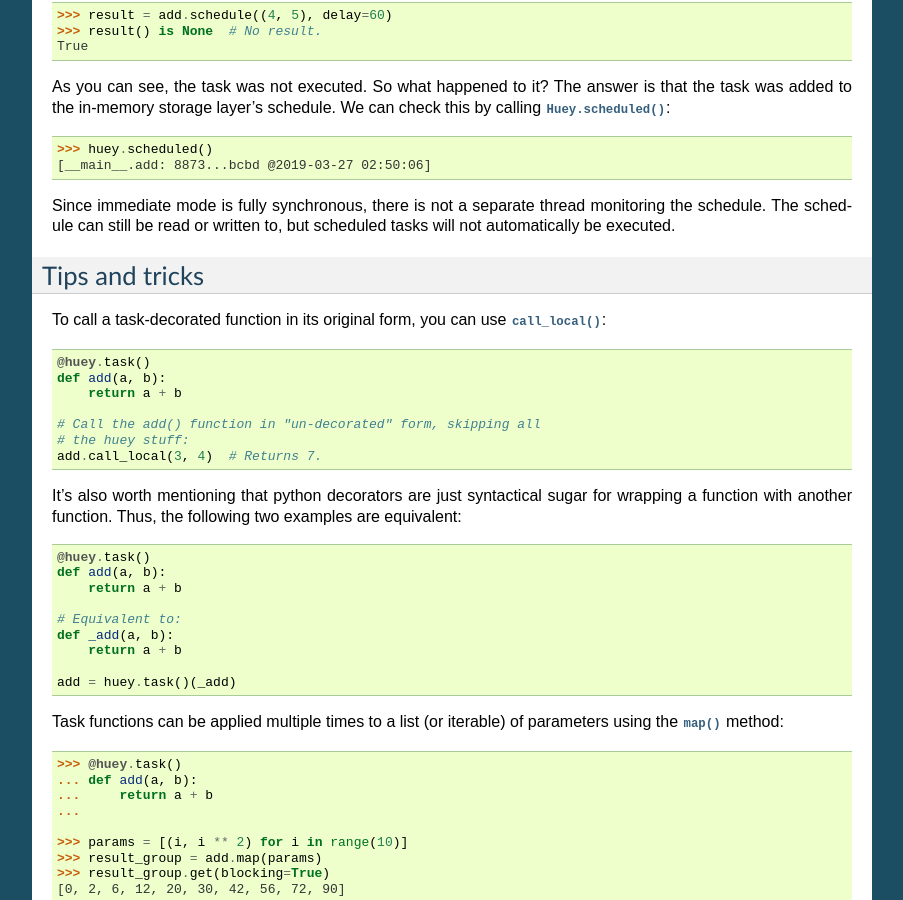
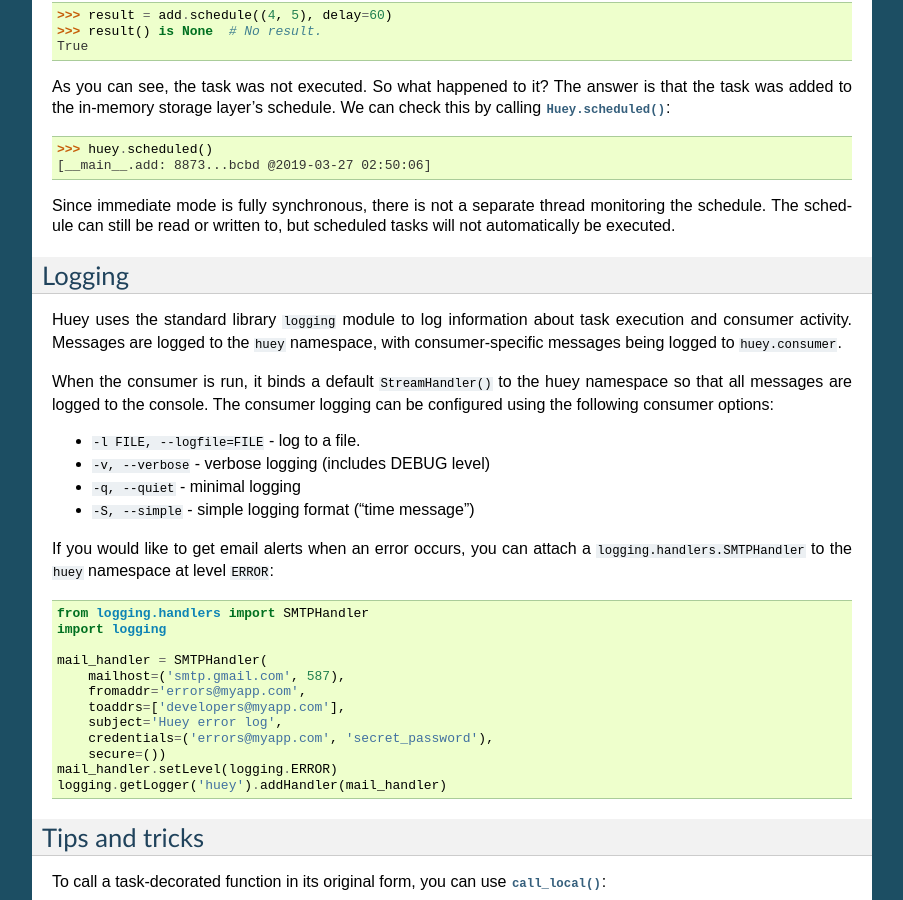
Before and after one commit to coleifer/huey, a Sphinx documentation site: the page built from docs/guide.rst, in a window 1280 px wide and 900 px high, scrolled down 10749 px. Shown: the whole window, without its empty margins (198-1101 px from the left). Built offline with Sphinx 7.4.7, drawn with Linux system fonts in a browser that asks for light colours.

Commit message:
Add doc note on logging.

```diff
--- a/docs/guide.rst
+++ b/docs/guide.rst
@@ -715,6 +715,42 @@ Since immediate mode is fully synchronous, there is not a separate thread
 monitoring the schedule. The schedule can still be read or written to, but
 scheduled tasks will not automatically be executed.
 
+.. _logging:
+
+Logging
+-------
+
+Huey uses the standard library ``logging`` module to log information about task
+execution and consumer activity. Messages are logged to the ``huey`` namespace,
+with consumer-specific messages being logged to ``huey.consumer``.
+
+When the consumer is run, it binds a default ``StreamHandler()`` to the huey
+namespace so that all messages are logged to the console. The consumer logging
+can be configured using the following consumer options:
+
+* ``-l FILE, --logfile=FILE`` - log to a file.
+* ``-v, --verbose`` - verbose logging (includes DEBUG level)
+* ``-q, --quiet`` - minimal logging
+* ``-S, --simple`` - simple logging format ("time message")
+
+If you would like to get email alerts when an error occurs, you can attach a
+``logging.handlers.SMTPHandler`` to the ``huey`` namespace at level ``ERROR``:
+
+.. code:: python
+
+    from logging.handlers import SMTPHandler
+    import logging
+
+    mail_handler = SMTPHandler(
+        mailhost=('smtp.gmail.com', 587),
+        fromaddr='errors@myapp.com',
+        toaddrs=['developers@myapp.com'],
+        subject='Huey error log',
+        credentials=('errors@myapp.com', 'secret_password'),
+        secure=())
+    mail_handler.setLevel(logging.ERROR)
+    logging.getLogger('huey').addHandler(mail_handler)
+
 Tips and tricks
 ---------------
 
```
